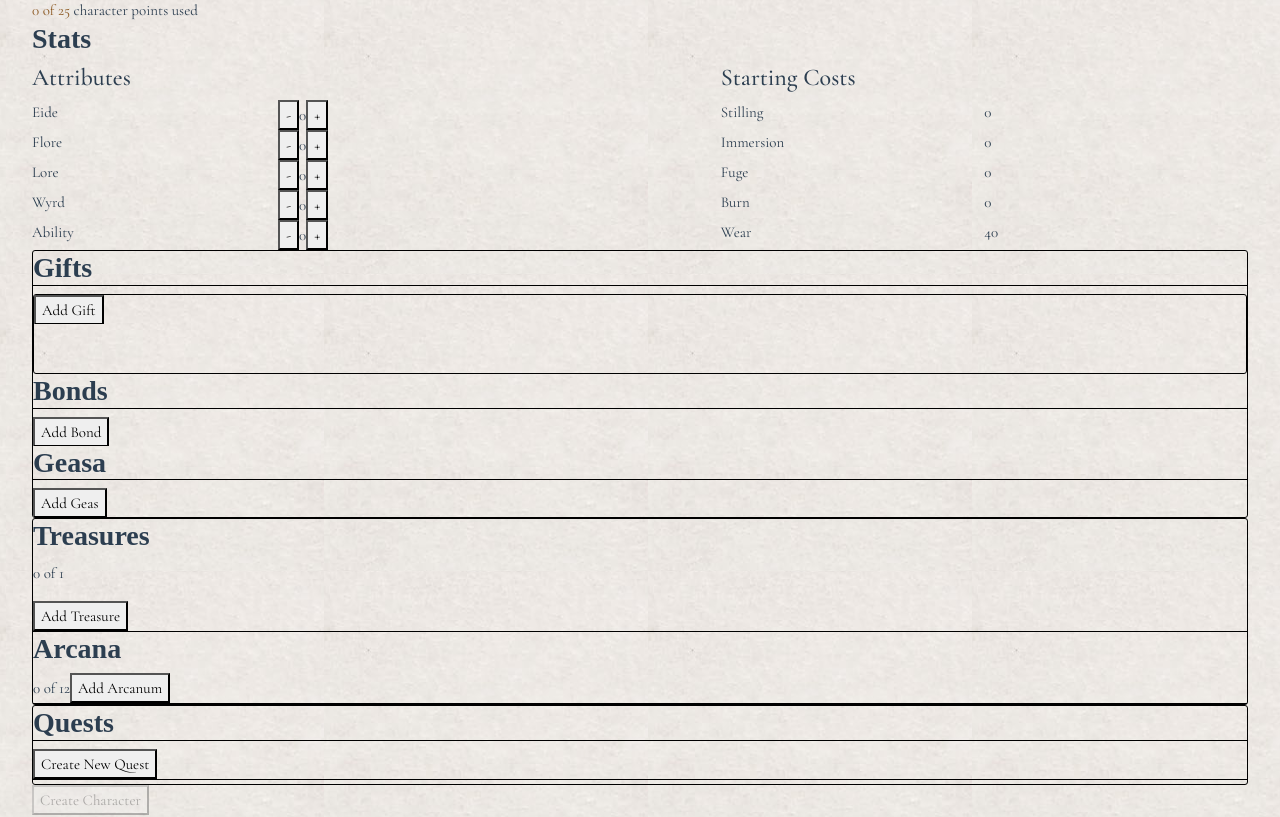
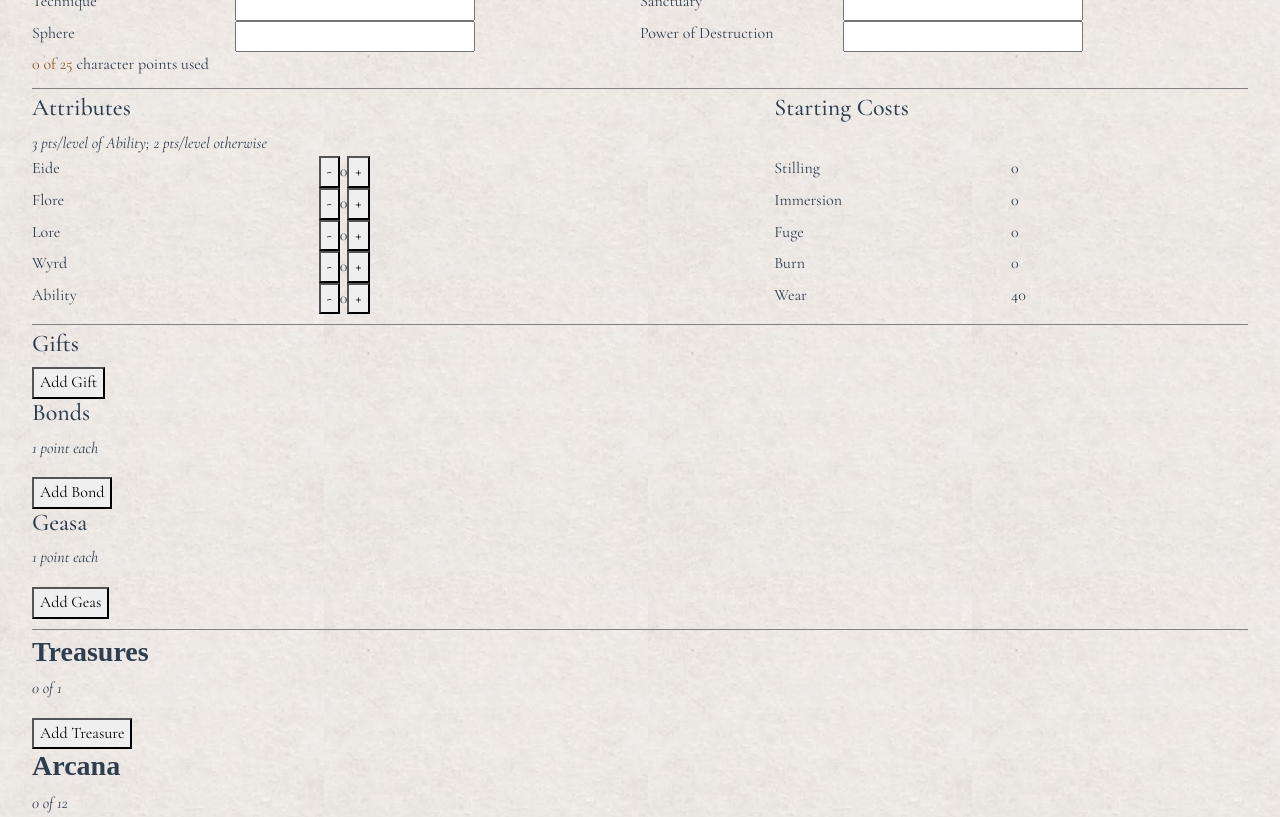
Before and after one commit to ariel215/glitch-online, a Vue app: page /character/new in a window 1280 px wide. Shown: the part 320-1137 px from the top of the page. Built offline with nearby package versions, Linux system fonts and the light colour scheme; a web font is replaced by a local one.

Commit message:
removed modal windows

```diff
--- a/src/App.vue
+++ b/src/App.vue
@@ -87,5 +87,14 @@ nav a:first-of-type {
 body {
   background-image: url('assets/background.png');
   background-repeat: repeat;
+  font-size: medium;
+}
+
+@media (min-width: 1440px) {
+  body {
+    position: relative;
+    left: 20%;
+    max-width: 60%;
+  }
 }
 </style>
--- a/src/components/EditQuest.vue
+++ b/src/components/EditQuest.vue
@@ -1,6 +1,5 @@
 <script setup lang="ts">
 import { Quest, QuestArc, QUESTARCS } from '@/types'
-import VModal from './VModal.vue'
 import { ref, type Ref } from 'vue'
 
 type questMode = 'anytime' | 'storyline'
@@ -25,18 +24,21 @@ function makeQuest() {
 </script>
 
 <template>
-  <VModal @close="(...args) => $emit('close', ...args)">
-    <template v-slot:header>
-      <h1>New Quest</h1>
-    </template>
-    <template v-slot:body>
+  <div class="card">
+    <h3 class="card-header">
+      <label> Name: <input type="text" v-model="quest.name" /></label>
+    </h3>
     <h3>Arcs:</h3>
     <div v-for="(arc, i) in quest.arcs" :key="i">
       <select v-model="arc.arc">
-          <option v-for="(arckind, i) in QUESTARCS" :key="i" :value="arckind">{{ arckind }}</option>
+        <option v-for="arckind in QUESTARCS" :key="arckind" :value="arckind">
+          {{ arckind }}
+        </option>
       </select>
       <select v-model="arc.position">
-          <option v-for="i in [...Array(5).keys()]" :key="i" :value="i + 1">{{ i + 1 }}</option>
+        <option v-for="i in [...Array(5).keys()]" :key="i" :value="i + 1">
+          {{ i + 1 }}
+        </option>
       </select>
       <button type="button" @click="quest.arcs.splice(i, 1)">X</button>
     </div>
@@ -58,9 +60,6 @@ function makeQuest() {
         <option value="storyline">Story Line</option>
       </select>
       <div id="quest-builder">
-          <p>
-            <label> Name: <input type="text" v-model="quest.name" /></label>
-          </p>
         <p>
           <label> XP: <input type="number" v-model="quest.xp_needed" /></label>
         </p>
@@ -92,11 +91,8 @@ function makeQuest() {
         </div>
       </div>
     </label>
-    </template>
-    <template v-slot:footer>
     <button class="btn-green" @click="$emit('update', makeQuest())">Ok</button>
-    </template>
-  </VModal>
+  </div>
 </template>
 
 <style></style>
--- a/src/components/VModal.vue
+++ /dev/null
@@ -1,67 +0,0 @@
-<script setup lang="ts">
-defineEmits(['close'])
-</script>
-
-<template>
-  <div class="modal-backdrop">
-    <div class="modal" @keypress.escape="$emit('close')">
-      <header class="modal-header">
-        <slot name="header"> Default header</slot>
-      </header>
-      <section class="modal-body">
-        <slot name="body"> Default body </slot>
-      </section>
-      <footer class="modal-footer">
-        <slot name="footer"> </slot>
-        <button type="button" cls="btn-green" @click="$emit('close')">Close</button>
-      </footer>
-    </div>
-  </div>
-</template>
-
-<style scoped lang="css">
-.modal-backdrop {
-  position: absolute;
-  top: 0;
-  bottom: 0;
-  left: 0;
-  right: 0;
-  background-color: rgba(0, 0, 0, 0.3);
-  display: flex;
-  justify-content: center;
-  align-items: center;
-}
-
-.modal {
-  background: #ffffff;
-  box-shadow: 2px 2px 20px 1px;
-  max-height: min-content;
-  display: flex;
-  flex-direction: column;
-}
-
-.modal-header,
-.modal-footer {
-  padding: 15px;
-  display: grid;
-}
-
-.modal-header {
-  position: relative;
-  border-bottom: 1px solid #eeeeee;
-  color: #4aae9b;
-  justify-content: space-between;
-}
-
-.modal-footer {
-  border-top: 1px solid #eeeeee;
-  flex-direction: column;
-  justify-content: flex-end;
-}
-
-.modal-body {
-  position: relative;
-  padding: 20px 10px;
-  height: fit-content;
-}
-</style>
--- a/src/types.ts
+++ b/src/types.ts
@@ -75,7 +75,7 @@ export class Gift {
     cost += RANGES.indexOf(this.range) * -2 + 1
     cost += FLEXIBILITIES.indexOf(this.flexibility) * -2 + 1
     cost += this.level
-    return cost
+    return Math.min(cost, 1)
   }
 
   copy(): Gift {
--- a/src/views/CharacterBuilder.vue
+++ b/src/views/CharacterBuilder.vue
@@ -1,8 +1,6 @@
 <script lang="ts" setup>
-import EditGeas from '@/components/EditGeas.vue'
 import EditGift from '@/components/EditGift.vue'
 import EditQuest from '@/components/EditQuest.vue'
-import GiftSummary from '@/components/GiftSummary.vue'
 import { useAppStore } from '@/stores/player'
 import {
   ATTRIBUTES,
@@ -13,8 +11,7 @@ import {
   Gift,
   Quest,
   type Attribute,
-  type Cost,
-  type Geas
+  type Cost
 } from '@/types'
 import { ref, reactive, type Ref, computed } from 'vue'
 import { useRoute, useRouter } from 'vue-router'
@@ -46,13 +43,8 @@ function newBond() {
   character.bonds.push(new Bond())
 }
 
-let showGeasEditor = false
 function newGeas() {
-  showGeasEditor = true
-}
-function addGeas(geas: Geas) {
-  character.geasa.push(geas)
-  showGeasEditor = false
+  character.geasa.push('')
 }
 
 function newArcanum() {
@@ -67,36 +59,6 @@ let attributes = character.attributes
 let editing: Map<string, boolean> = new Map()
 for (let gift of character.gifts) {
   editing.set(gift.name, false)
-}
-
-let showGiftEditor = ref(false)
-let giftEdited = new Gift()
-let giftIndex: Ref<number | null, number | null> = ref(null)
-function addGift() {
-  showGiftEditor.value = true
-}
-
-function editGift(idx: number) {
-  showGiftEditor.value = true
-  giftIndex.value = idx
-}
-function resetEditor() {
-  showGiftEditor.value = false
-  giftEdited = new Gift()
-  giftIndex.value = null
-}
-
-function onEditorUpdate(g: Gift) {
-  if (giftIndex.value === null) {
-    character?.gifts.push(g)
-  } else {
-    character.gifts[giftIndex.value] = g
-  }
-  resetEditor()
-}
-
-function deleteGift(index: number) {
-  character?.gifts.splice(index, 1)
 }
 
 function tickUp(attribute: Attribute) {
@@ -130,10 +92,13 @@ const startingCosts = computed(() => {
   }
   return costs
 })
+let charPtsyellow = computed(() => character.cp() < 20)
+let charPtsRed = computed(() => character.cp() > CHARPT_MAX)
+let charPtsGreen = computed(() => 20 <= character.cp() && character.cp() <= CHARPT_MAX)
 
 const characterComplete = computed(() => {
   return (
-    character.cp() <= CHARPT_MAX &&
+    charPtsGreen &&
     character.quests.length == 1 &&
     character.characterName &&
     character.technique &&
@@ -153,10 +118,6 @@ function setQuest(quest: Quest) {
   character.quests.push(quest)
   editQuest.value = false
 }
-
-let charPtsyellow = computed(() => character.cp() < 20)
-let charPtsRed = computed(() => character.cp() > CHARPT_MAX)
-let charPtsGreen = computed(() => 20 <= character.cp() && character.cp() <= CHARPT_MAX)
 </script>
 
 <template>
@@ -187,7 +148,10 @@ let charPtsGreen = computed(() => 20 <= character.cp() && character.cp() <= CHAR
     </template>
 
     <template #attributes>
-      <h4 class="attribute-title">Attributes</h4>
+      <div class="heading">
+        <h4 class="attribute-title">Attributes</h4>
+        <em> 3 pts/level of Ability; 2 pts/level otherwise </em>
+      </div>
       <div id="attributes">
         <template v-for="(attribute, i) of ATTRIBUTES" :key="i">
           <span class="attribute-name"> {{ attribute }} </span>
@@ -211,24 +175,18 @@ let charPtsGreen = computed(() => 20 <= character.cp() && character.cp() <= CHAR
     </template>
 
     <template #gifts>
-      <div id="gifts" class="box-list">
+      <h4 v-if="character.gifts">Gifts</h4>
+      <div id="gifts" class="card-group">
         <div v-for="(gift, index) in character?.gifts" :key="index">
-          <GiftSummary :gift="gift" />
-          <button type="button" @click="editGift(index)">Edit</button>
-          <button type="button" @click="deleteGift(index)">Delete</button>
+          <EditGift :gift="gift" @close="character.gifts.splice(index, 1)"></EditGift>
         </div>
-
-        <button type="button" @click="addGift">Add Gift</button>
-        <EditGift
-          v-show="showGiftEditor"
-          :gift="giftEdited"
-          @update="onEditorUpdate"
-          @close="resetEditor"
-        ></EditGift>
       </div>
+      <button type="button" @click="character.gifts.push(new Gift())">Add Gift</button>
     </template>
 
     <template #bonds>
+      <h4>Bonds</h4>
+      <p><em> 1 point each </em></p>
       <div v-for="(bond, i) in character?.bonds" :key="i">
         <label> Truth: <input type="text" v-model="bond.truth" /></label>
         <label> Technique: <input type="text" v-model="bond.technique" /></label>
@@ -237,20 +195,21 @@ let charPtsGreen = computed(() => 20 <= character.cp() && character.cp() <= CHAR
       <button type="button" @click="newBond()">Add Bond</button>
     </template>
     <template #geasa>
-      <div v-for="geas in character?.geasa" :key="geas">
-        <p>{{ geas }}</p>
+      <p><em> 1 point each </em></p>
+      <div v-for="(geas, i) in character?.geasa" :key="geas">
+        <input type="text" v-model="character.geasa[i]" />
+        <button @click="() => character.geasa.splice(i, 1)">X</button>
       </div>
       <button type="button" @click="newGeas()">Add Geas</button>
-      <EditGeas
-        v-show="showGeasEditor"
-        :geas="''"
-        @update="addGeas"
-        @close="() => (showGeasEditor = false)"
-      ></EditGeas>
     </template>
     <template #treasures>
-      <p>{{ character.treasures.length }} of {{ character.attributes.get('Flore') + 1 }}</p>
-      <p v-for="(treasure, i) in character?.treasures" :key="i">{{ treasure }}</p>
+      <p>
+        <em>{{ character.treasures.length }} of {{ character.attributes.get('Flore') + 1 }}</em>
+      </p>
+      <p v-for="(_treasure, i) in character?.treasures" :key="i">
+        <input type="text" v-model="character.treasures[i]" />
+        <button type="button" @click="character.treasures.splice(i, 1)">X</button>
+      </p>
       <button
         type="button"
         @click="newTreasure()"
@@ -261,8 +220,13 @@ let charPtsGreen = computed(() => 20 <= character.cp() && character.cp() <= CHAR
     </template>
 
     <template #arcana>
-      <span id="arcana-count"> {{ character?.arcana.length }} of 12</span>
-      <p v-for="(arcanum, i) in character?.arcana" :key="i">{{ arcanum }}</p>
+      <p id="arcana-count">
+        <em>{{ character?.arcana.length }} of 12</em>
+      </p>
+      <p v-for="(_arcanum, i) in character?.arcana" :key="i">
+        <input type="text" v-model="character.arcana[i]" />
+        <button type="button" @click="character.arcana.splice(i, 1)">X</button>
+      </p>
       <button type="button" @click="newArcanum()" :disabled="character.arcana.length >= 12">
         Add Arcanum
       </button>
@@ -312,4 +276,9 @@ input {
 .green {
   color: var(--bs-green);
 }
+
+.card-list {
+  display: flex;
+  flex-direction: row;
+}
 </style>
--- a/src/views/CharacterSheetTemplate.vue
+++ b/src/views/CharacterSheetTemplate.vue
@@ -1,23 +1,21 @@
 <template>
-  <div id="character-info">
+  <div id="character-info" class="character-section">
+    <h2>About</h2>
     <slot name="character-info"> </slot>
   </div>
-  <div id="character-stats">
-    <h3>Stats</h3>
+  <div id="character-stats" class="character-section">
     <div id="attributes-costs">
       <slot name="attributes"></slot>
       <slot name="costs"></slot>
     </div>
   </div>
-  <div id="character-features" class="box-list">
-    <h3>Gifts</h3>
+  <div id="character-features" class="character-section">
     <slot name="gifts"></slot>
-    <h3>Bonds</h3>
     <slot name="bonds"></slot>
-    <h3>Geasa</h3>
+    <h4>Geasa</h4>
     <slot name="geasa"></slot>
   </div>
-  <div id="treasures-arcana" class="box-list">
+  <div id="treasures-arcana" class="character-section">
     <div id="treasures">
       <h3>Treasures</h3>
       <slot name="treasures"></slot>
@@ -27,7 +25,7 @@
       <slot name="arcana"></slot>
     </div>
   </div>
-  <div id="character-quests" class="box-list">
+  <div id="character-quests" class="character-section">
     <h3>Quests</h3>
     <slot name="quests"></slot>
   </div>
@@ -49,12 +47,6 @@
   flex-direction: column;
   padding-bottom: 2rem;
   border-bottom: 1px solid black;
-}
-
-.box-list {
-  border-radius: 3px;
-  border: 1px solid black;
-  min-height: 5rem;
 }
 
 .box-list > * {
@@ -93,4 +85,10 @@
   margin-left: 1em;
   margin-right: 1em;
 }
+
+.character-section {
+  border-bottom: 1px solid grey;
+  padding-bottom: 10px;
+  margin-bottom: 5px;
+}
 </style>
```
Also changed, not shown: src/components/EditGift.vue (+15 -23 lines). Lines whose indentation alone changed are shown as unchanged.
